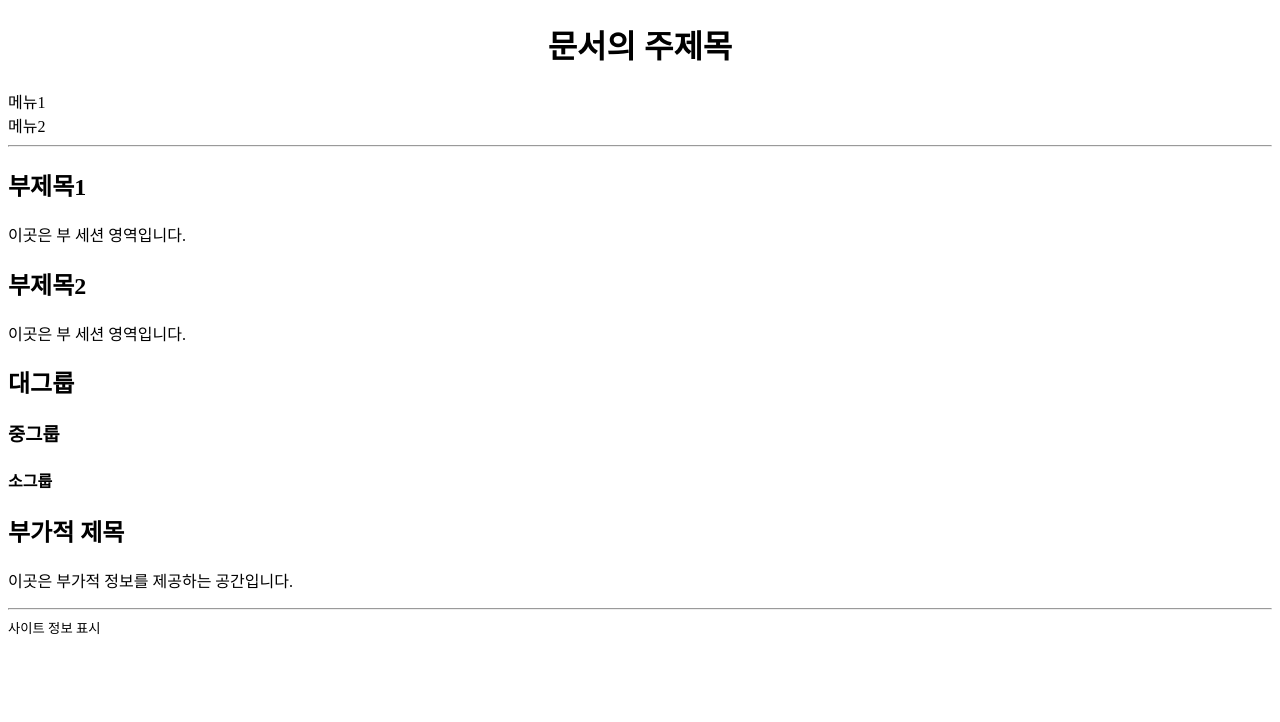
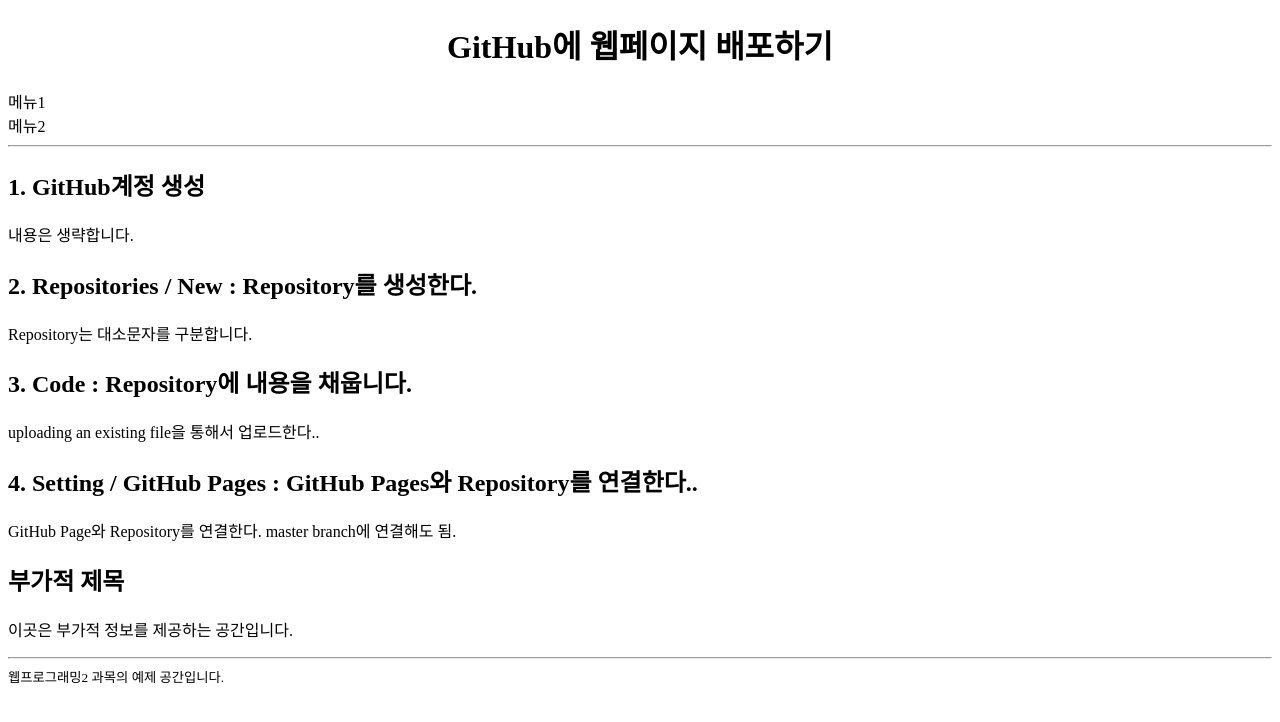
Before and after one commit to mynamesangyup/WebProgramming2, a plain HTML site: page index.html in a window 1280 px wide. Drawn offline with Linux system fonts and the light colour scheme.

Commit message:
Update for How to Publish Web Page on GitHub

```diff
--- a/index.html
+++ b/index.html
@@ -2,13 +2,13 @@
 <!DOCTYPE html>
 <html>
 <head>
-    <title>HTML5 기본 구조 태그1</title>
+    <title>(예제3-13) HTML5 기본 구조 태그1</title>
 </head>
 <body>
     <!-- 헤더 부분 -->
     <header>
         <center>
-            <h1>문서의 주제목</h1>
+            <h1>GitHub에 웹페이지 배포하기</h1>
         </center>
         <nav>메뉴1</nav>
         <nav>메뉴2</nav>
@@ -18,23 +18,30 @@
     <section>
         <article>
             <header>
-                <h2>부제목1</h2>
+                <h2>1. GitHub계정 생성</h2>
+
             </header>
-            <p>이곳은 부 세션 영역입니다.</p>
+            <p>내용은 생략합니다.</p>
         </article>
         <article>
             <header>
-                <h2>부제목2</h2>
-            </header>
-            <p>이곳은 부 세션 영역입니다.</p>
+                <h2>2. Repositories / New : Repository를 생성한다.</h2>
+			</header>
+            <p>Repository는 대소문자를 구분합니다.</p>
         </article>
-        <article>
-            <hgroup>
-                <h2>대그룹</h2>
-                <h3>중그룹</h3>
-                <h4>소그룹</h4>
-            </hgroup>
-        </article>
+		<article>
+            <header>
+                <h2>3. Code : Repository에 내용을 채웁니다.</h2>
+			</header>
+            <p> uploading an existing file을 통해서 업로드한다..</p>
+		</article>
+		<article>
+            <header>
+                <h2>4. Setting / GitHub Pages : GitHub Pages와 Repository를 연결한다..</h2>
+			</header>
+            <p>GitHub Page와 Repository를 연결한다. master branch에 연결해도 됨. </p>
+		</article>
+
     </section>
     <!-- 부가 정보 부분 -->
     <aside>
@@ -44,7 +51,7 @@
     <hr/>
     <!-- 사이트 정보 부분 -->
     <footer>
-        <small>사이트 정보 표시</small>
+        <small>웹프로그래밍2 과목의 예제 공간입니다.</small>
     </footer>
 </body>
 </html>
```
